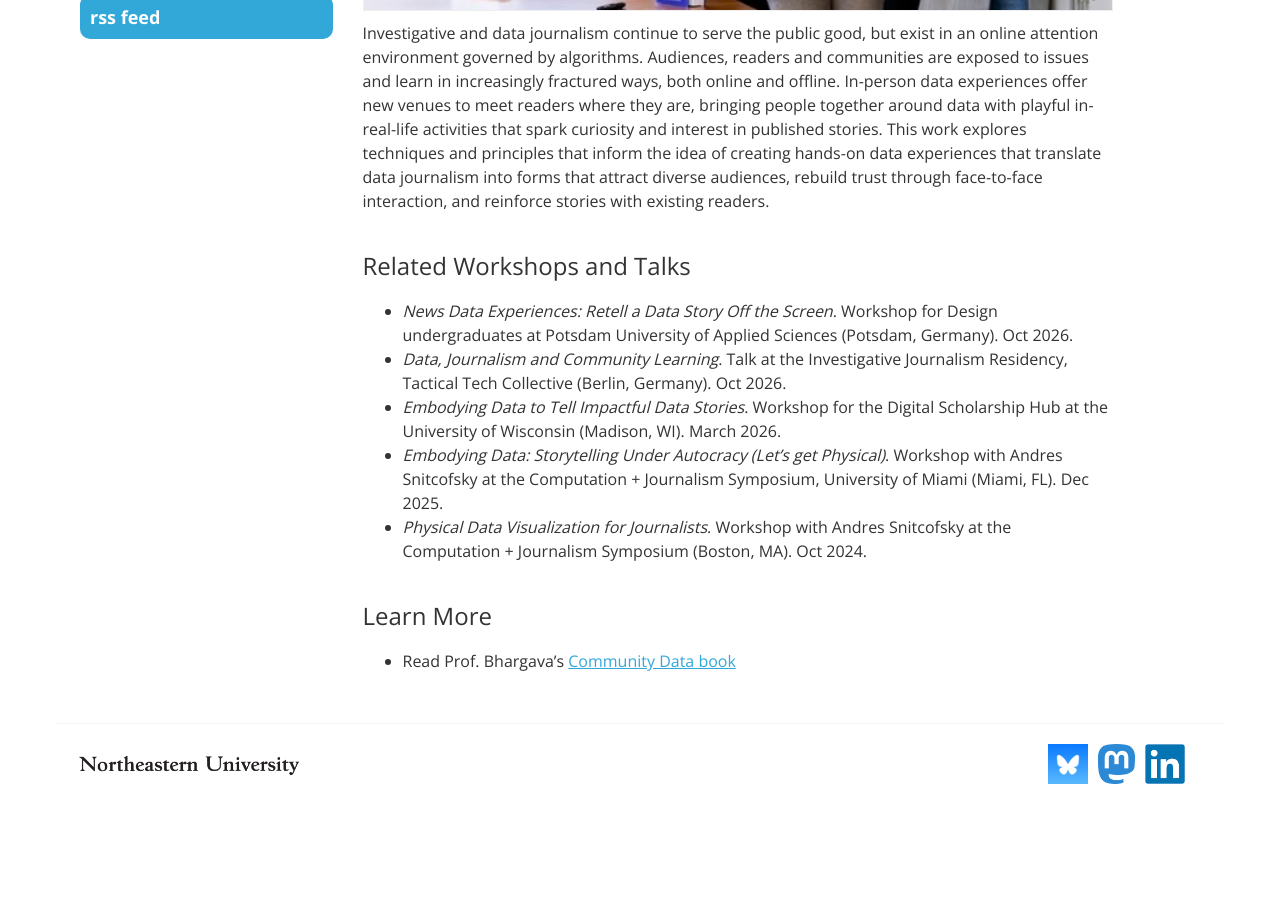
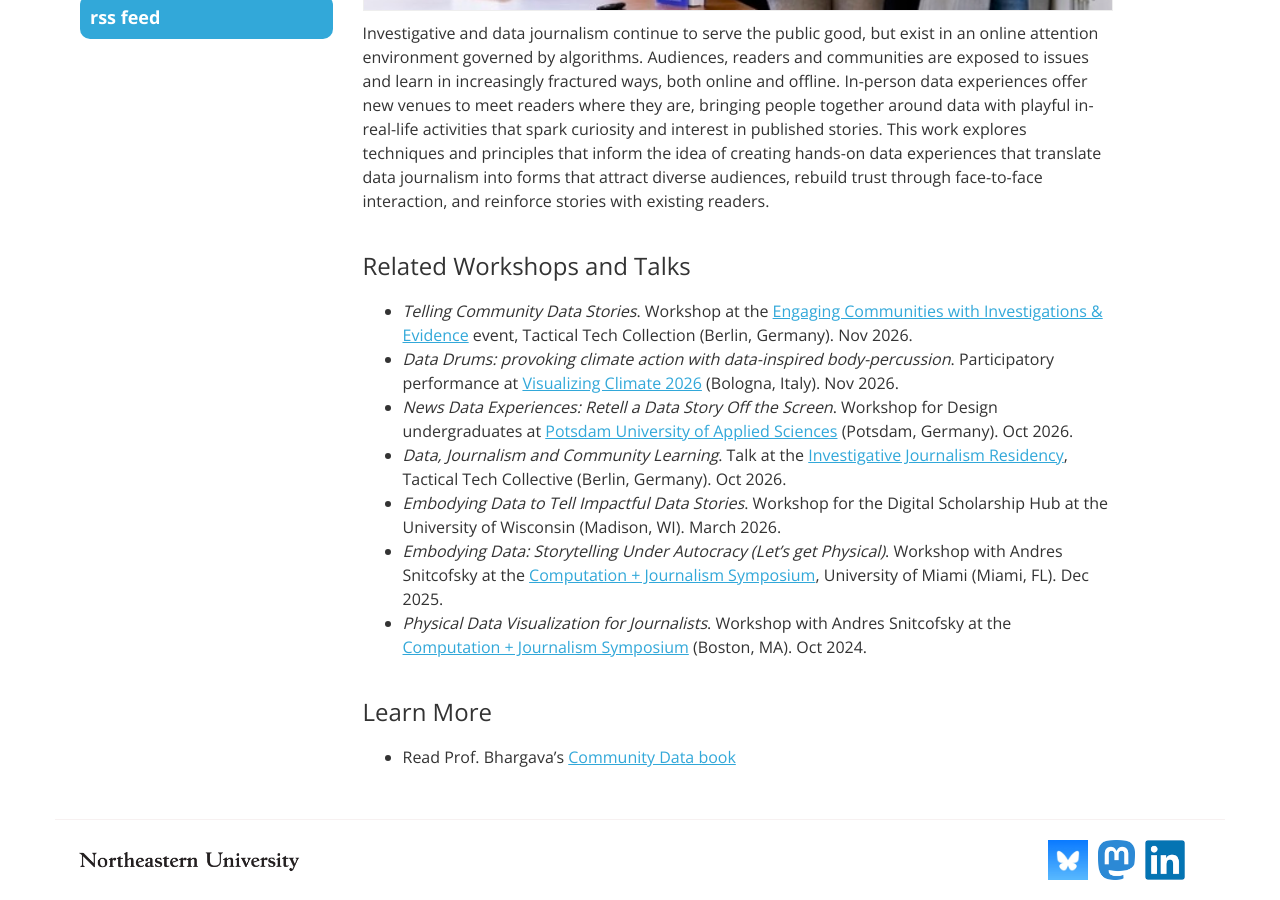
Before and after one commit to dataculturegroup/data-culture-group-website, a Jekyll site: the page built from _projects/2026-09-28-news-data-experiences.md, in a window 1280 px wide and 900 px high, scrolled down 760 px. Built offline with Jekyll 4.4.1, drawn with Linux system fonts in a browser that asks for light colours; nearby versions of some CDN libraries; comment, search, counter and statistics services are not loaded; before the commit the page ends 1564 px from its top, so only the background shows below that.

Commit message:
more experiences work

```diff
--- a/_projects/2026-09-28-news-data-experiences.md
+++ b/_projects/2026-09-28-news-data-experiences.md
@@ -11,11 +11,13 @@ Investigative and data journalism continue to serve the public good, but exist i
 
 ### Related Workshops and Talks
 
-* _News Data Experiences: Retell a Data Story Off the Screen_. Workshop for Design undergraduates at Potsdam University of Applied Sciences (Potsdam, Germany). Oct 2026.
-* _Data, Journalism and Community Learning_. Talk at the Investigative Journalism Residency, Tactical Tech Collective (Berlin, Germany). Oct 2026.
+* _Telling Community Data Stories_. Workshop at the [Engaging Communities with Investigations & Evidence](Engaging Communities with Investigations & Evidence) event, Tactical Tech Collection (Berlin, Germany). Nov 2026.
+* _Data Drums: provoking climate action with data-inspired body-percussion_. Participatory performance at [Visualizing Climate 2026](https://visualisingclimate.com/archive/2026/submissions/) (Bologna, Italy). Nov 2026.
+* _News Data Experiences: Retell a Data Story Off the Screen_. Workshop for Design undergraduates at [Potsdam University of Applied Sciences](https://www.fh-potsdam.de) (Potsdam, Germany). Oct 2026.
+* _Data, Journalism and Community Learning_. Talk at the [Investigative Journalism Residency](https://exposingtheinvisible.org/en/call-investigation-residency-2026/), Tactical Tech Collective (Berlin, Germany). Oct 2026.
 * _Embodying Data to Tell Impactful Data Stories_. Workshop for the Digital Scholarship Hub at the University of Wisconsin (Madison, WI). March 2026.
-* _Embodying Data: Storytelling Under Autocracy (Let's get Physical)_. Workshop with Andres Snitcofsky at the Computation + Journalism Symposium, University of Miami (Miami, FL). Dec 2025.
-* _Physical Data Visualization for Journalists_. Workshop with Andres Snitcofsky at the Computation + Journalism Symposium (Boston, MA). Oct 2024.
+* _Embodying Data: Storytelling Under Autocracy (Let's get Physical)_. Workshop with Andres Snitcofsky at the [Computation + Journalism Symposium](https://idsc.miami.edu/computation-journalism-symposium-2025/), University of Miami (Miami, FL). Dec 2025.
+* _Physical Data Visualization for Journalists_. Workshop with Andres Snitcofsky at the [Computation + Journalism Symposium](https://camd.northeastern.edu/events/the-2024-computation-journalism-symposium/) (Boston, MA). Oct 2024.
 
 ### Learn More
 
```
